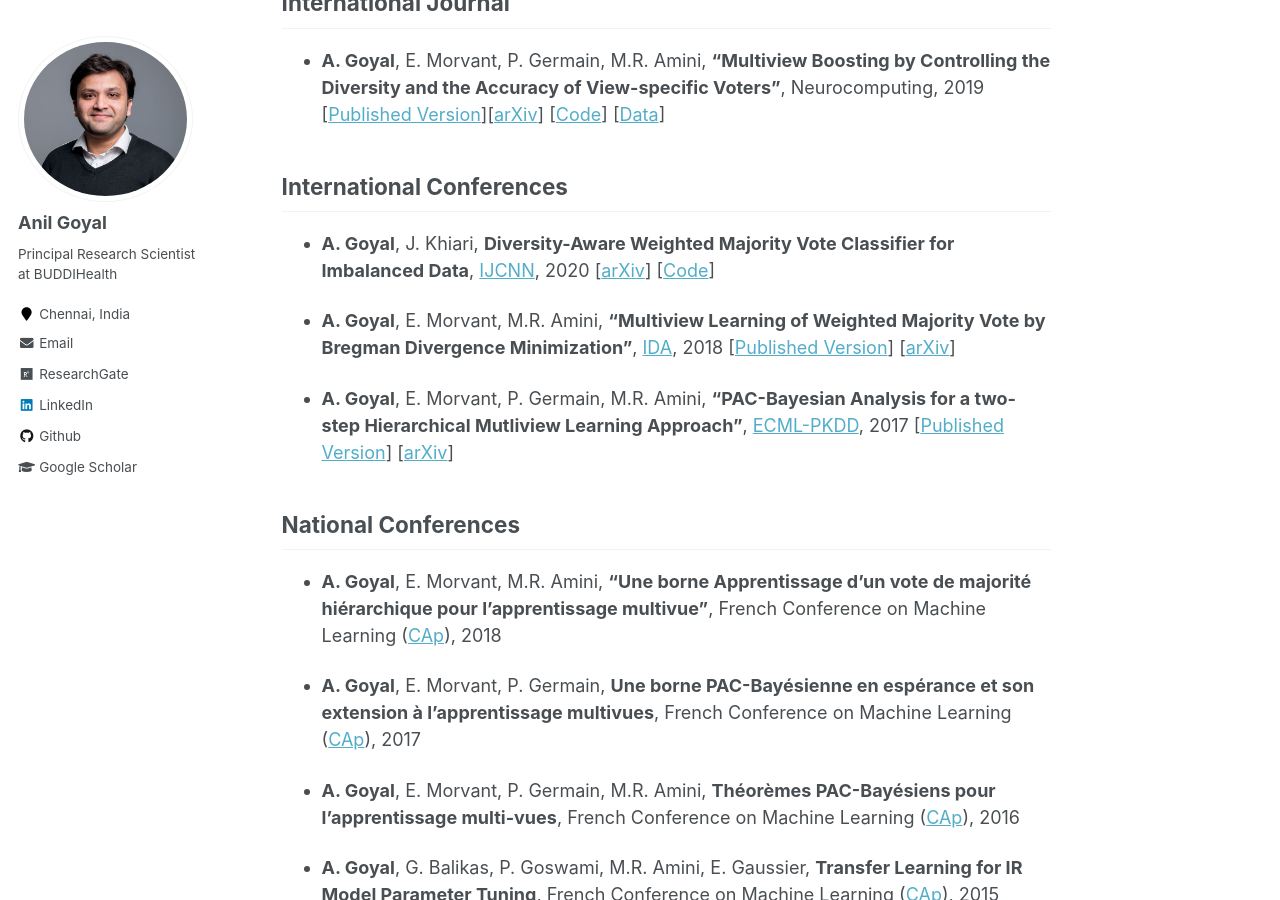
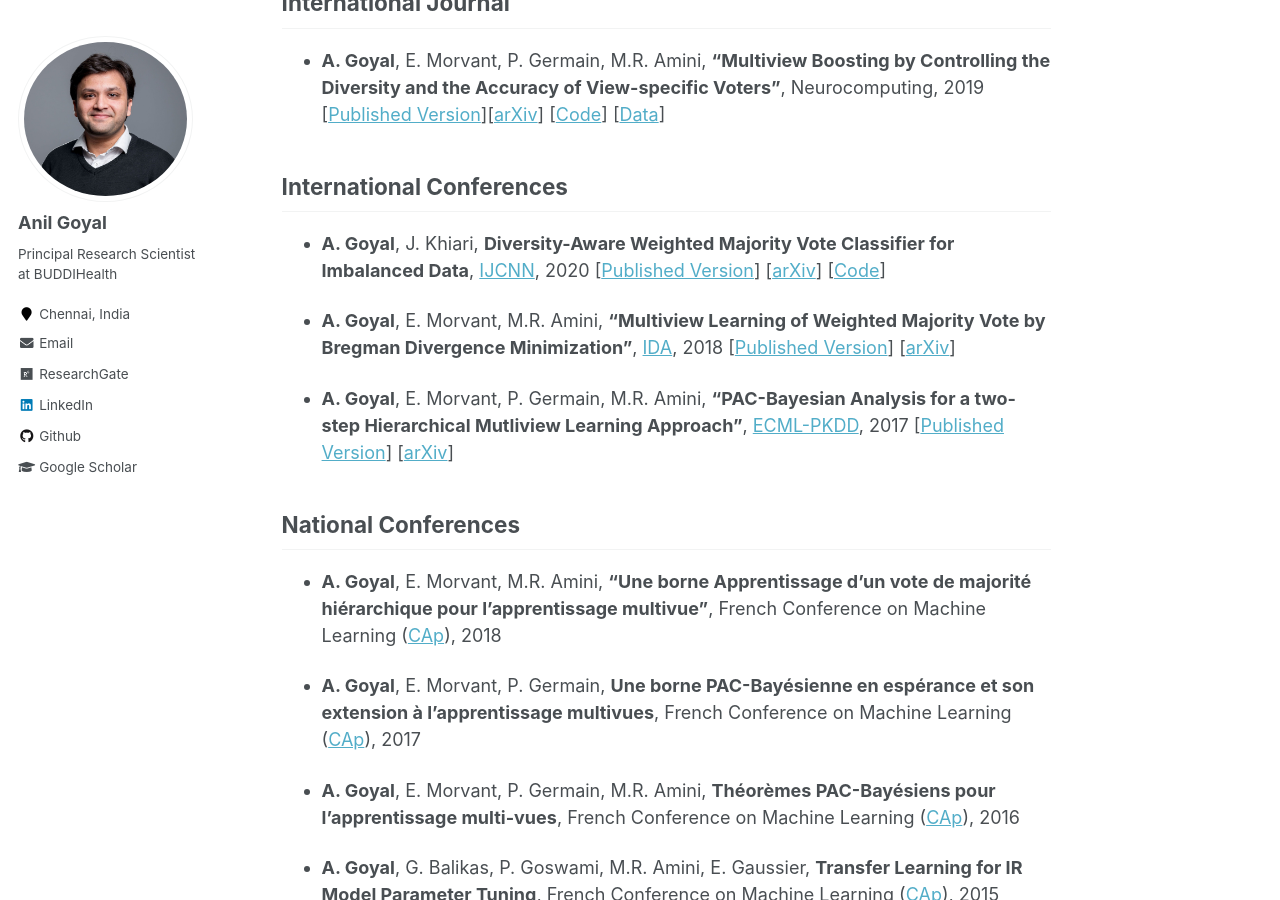
Before and after one commit to goyalanil/goyalanil.github.io, a Jekyll site: the page built from _pages/publications.md, in a window 1280 px wide and 900 px high, scrolled down 399 px. Built offline with Jekyll 4.4.1, drawn with Linux system fonts in a browser that asks for light colours.

Commit message:
Update publications.md

```diff
--- a/_pages/publications.md
+++ b/_pages/publications.md
@@ -17,7 +17,7 @@ You can find my publications at [Google Scholar](https://scholar.google.com/cita
 
 
 ## International Conferences
-* **A. Goyal**, J. Khiari, **Diversity-Aware Weighted Majority Vote Classifier for Imbalanced Data**, [IJCNN](https://wcci2020.org/), 2020 [[arXiv](https://arxiv.org/abs/2004.07605)] [[Code](https://github.com/goyalanil/DAMVI)]
+* **A. Goyal**, J. Khiari, **Diversity-Aware Weighted Majority Vote Classifier for Imbalanced Data**, [IJCNN](https://wcci2020.org/), 2020 [[Published Version](https://ieeexplore.ieee.org/document/9207261)] [[arXiv](https://arxiv.org/abs/2004.07605)] [[Code](https://github.com/goyalanil/DAMVI)]
 
 * **A. Goyal**, E. Morvant, M.R. Amini, **"Multiview Learning of Weighted Majority Vote by Bregman Divergence Minimization"**, [IDA](https://ida2018.org/), 2018 [[Published Version](https://link.springer.com/chapter/10.1007/978-3-030-01768-2_11)] [[arXiv](https://arxiv.org/abs/1805.10212)]
 
```
